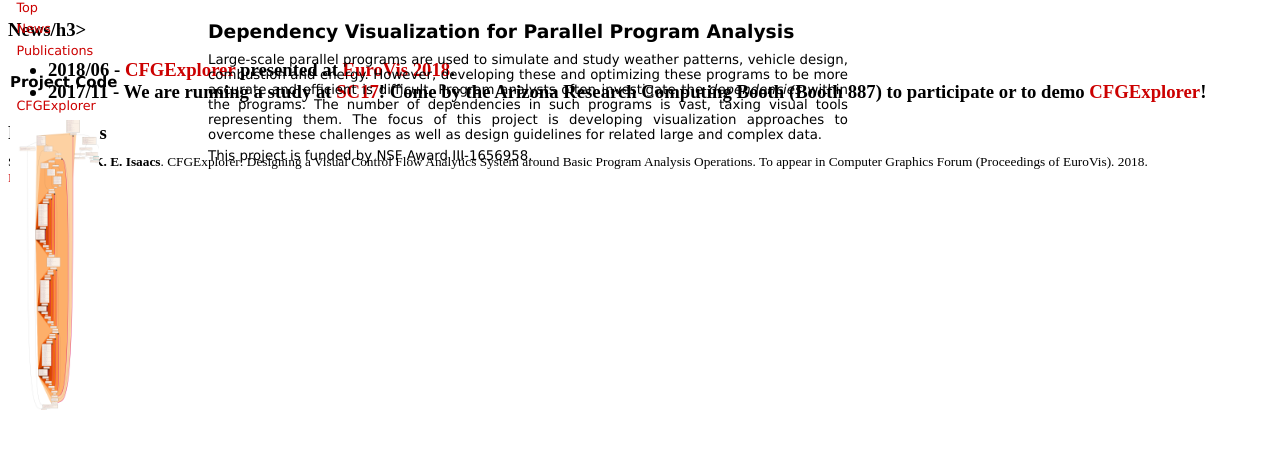
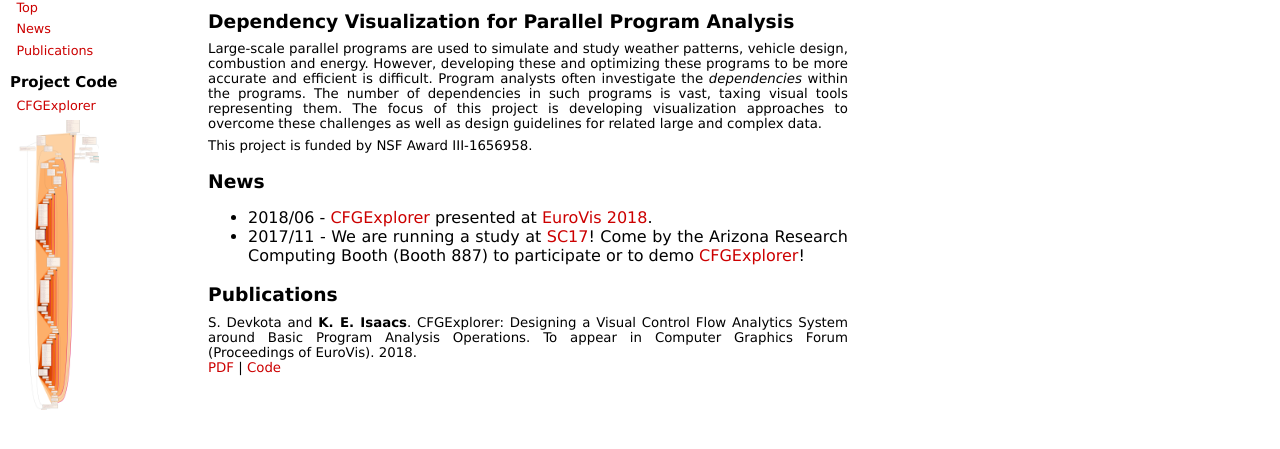
Before and after one commit to hdc-arizona/hdc-arizona.github.io, a Jekyll site: the page projects/dependencies/index.html, which Jekyll copies as it is, in a window 1280 px wide. Shown: the top 449 px of the page. Built offline with Jekyll 4.4.1, drawn with Linux system fonts in a browser that asks for light colours; nearby versions of some CDN libraries.

Commit message:
Fix broken tag in III-1656958.

```diff
--- a/projects/dependencies/index.html
+++ b/projects/dependencies/index.html
@@ -35,10 +35,9 @@ related large and complex data.
     <p>
 This project is funded by NSF Award III-1656958.
     </p>
-   </div>
 
     <div id="News" class="project">
-      <h3>News/h3>
+      <h3>News</h3>
 	<ul>
 	    <li>2018/06 - <a href="https://github.com/hdc-arizona/cfgexplorer">CFGExplorer</a> presented at <a href="http://www.eurovis2018.org/">EuroVis 2018</a>.</li>
 
@@ -59,5 +58,6 @@ Computer Graphics Forum (Proceedings of EuroVis). 2018.<br />
 </p>
 
     </div>
+   </div>
   </body>
 </html>
```
